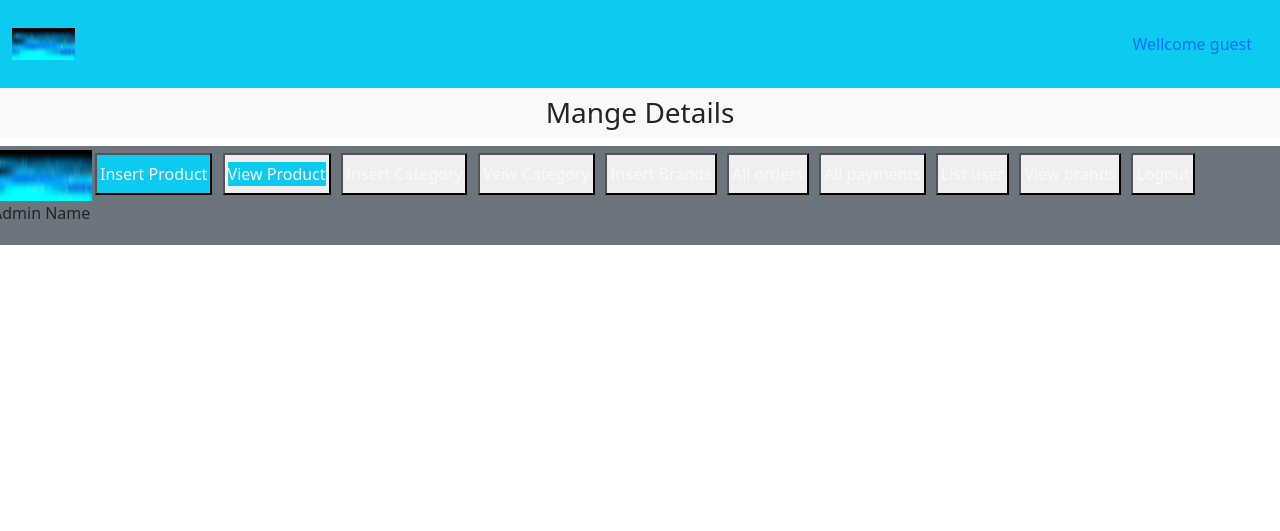
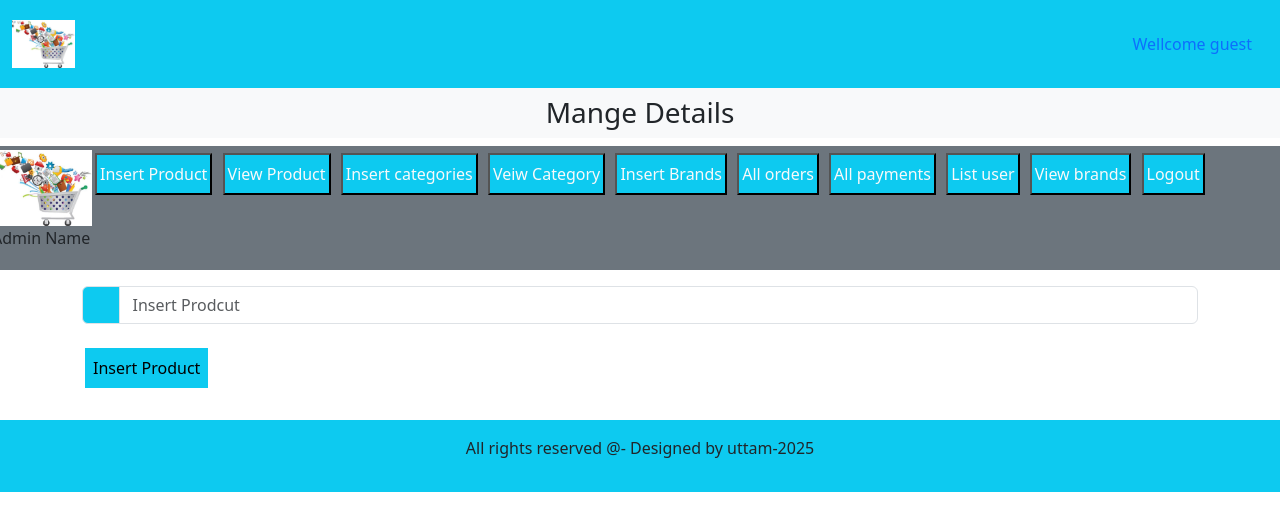
Before and after one commit to uttamkant/Ecommerce, a PHP site: page /Admin_area/index.php?insert_product in a window 1280 px wide. Shown: the top 531 px of the page. Run offline with PHP 8.4, Linux system fonts and the light colour scheme; some web fonts are replaced.

Commit message:
4th commit

```diff
--- a/Admin_area/index.php
+++ b/Admin_area/index.php
@@ -18,7 +18,7 @@
     <!--first child-->
     <nav class="navbar navbar-expand-lg navbar-light bg-info">
         <div class="container-fluid">
-            <img src="../images/logo.png" alt="" class="logo">
+            <img src="../images/ttp.jpg" alt="" class="logo">
             <nav class="navbar navbar-expand-lg ">
                 <ul class="navbar nav">
                     <li class="nav-itme">
@@ -37,26 +37,63 @@
     <div class="row">
         <div class="col-md-12 bg-secondary p-1 d-flex alight-itmes-center">
             <div class="px-30">
-                <a href="#"><img src="../images/logo.png"
+                <a href="#"><img src="../images/ttp.jpg"
                 alt="" class="admin_image"></a>
                 <p class="text-light-center">Admin Name</p>
             </div>
 <div class="button text-center my-30 mx-30 py-30 px-30">
-    <button class="my-30 mx-30 py-30 px-30 bg-info"><a href="" class="nav-link text-light bg-info my-1">Insert Product</a></button>
-    <button><a href="" class="nav-link text-light bg-info my-1">View Product</a></button>
-    <button><a href="" class="nav-link text-light bg info my-1">Insert Category</a></button>
-    <button><a href="" class="nav-link text-light bg info my-1">Veiw Category</a></button>
-    <button><a href="" class="nav-link text-light bg info my-1">Insert Brands</a></button>
-    <button><a href="" class="nav-link text-light bg info my-1">All orders</a></button>
-    <button><a href="" class="nav-link text-light bg info my-1">All payments</a></button>
-    <button><a href="" class="nav-link text-light bg info my-1">List user</a></button>
-    <button><a href="" class="nav-link text-light bg info my-1">View brands</a></button>
-    <button><a href="" class="nav-link text-light bg info my-1">Logout</a></button>
+    <button class="my-30 mx-30 py-30 px-30 bg-info">
+        <a href="index.php?insert_product"
+        class="nav-link text-light bg-info my-1">Insert Product</a></button>
+    <button class="my-30 mx-30 py-30 px-30 bg-info">
+        <a href=""
+        class="nav-link text-light bg-info my-1">View Product</a></button>
+    <button class="my-30 mx-30 py-30 px-30 bg-info">
+        <a href="index.php?insert_category"
+     class="nav-link text-light bg-info my-1">Insert categories</a></button>
+    <button class="my-30 mx-30 py-30 px-30 bg-info">
+        <a href="" class="nav-link text-light bg-info my-1">Veiw Category</a></button>
+    <button class="my-30 mx-30 py-30 px-30 bg-info">
+        <a href="index.php?insert_brand"
+         class="nav-link text-light bg-info my-1">Insert Brands</a></button>
+    <button class="my-30 mx-30 py-30 px-30 bg-info">
+        <a href="" class="nav-link text-light bg-info my-1">All orders</a></button>
+    <button class="my-30 mx-30 py-30 px-30 bg-info">
+        <a href="" class="nav-link text-light bg-info my-1">All payments</a></button>
+    <button class="my-30 mx-30 py-30 px-30 bg-info">
+        <a href="" class="nav-link text-light bg-info my-1">List user</a></button>
+    <button class="my-30 mx-30 py-30 px-30 bg-info">
+        <a href="" class="nav-link text-light bg-info my-1">View brands</a></button>
+    <button class="my-30 mx-30 py-30 px-30 bg-info">
+        <a href="" class="nav-link text-light bg-info my-1">Logout</a></button>
 </div>
         </div>
     </div>
 </div>
 
+<!--fourth child-->
+<div class="container my-3">
+    <?php
+    if(isset($_GET['insert_category'])){
+    include('insert_categories.php');
+}
+
+    if(isset($_GET['insert_brand'])){
+    include('insert_brands.php');
+    }
+
+     if(isset($_GET['insert_product'])){
+    include('insert_product.php');
+    }
+    ?>
+</div>
+
+
+
+<!--last child-->
+<div class="bg-info p-3 text-center">
+    <p> All rights reserved @- Designed by uttam-2025</p>
+    </div>
  <!--bootstrap js link-->
  <script src="../js/bootstrap.bundle.min.js"></script>
 </body>
--- /dev/null
+++ b/Admin_area/insert_product.php
@@ -0,0 +1,14 @@
+<form action="" method="post" class="mb-2">
+    <div class="input-group w-90 mb-2">
+        <span class="input-group-text bg-info" id="basic-addon1"><i class="fa-solid
+        fa-receipt"></i></span>
+        <input type="text" class="form-control"  name="cat_title" placeholder="Insert Prodcut"
+        aria-lable="Product" aria-describedby="basic-addon1">
+    </div>
+    <div class="input-group w-10 mb-2 m-auto">
+
+        <!--input type="submit" class="form-control bg-info"  name="insert_cat" value="Insert Categories"
+        aria-lable="Username" aria-describedby="basic-addon1">-->
+        <button class="bg-info p-2 my-3 border-0">Insert Product</button>
+    </div>
+</form>
--- a/style/style.css
+++ b/style/style.css
@@ -25,4 +25,5 @@ object-fit: contain;
 button{
     padding: 3px;
     margin: 3px;
+
 }
```
Also changed, not shown: Admin_area/includes/connect.php (added, +9 -0 lines), Admin_area/insert_brands.php (added, +37 -0 lines), Admin_area/insert_categories.php (added, +36 -0 lines), index.php (+16 -0 lines), images/ttp.jpg (added), 1 other file.
